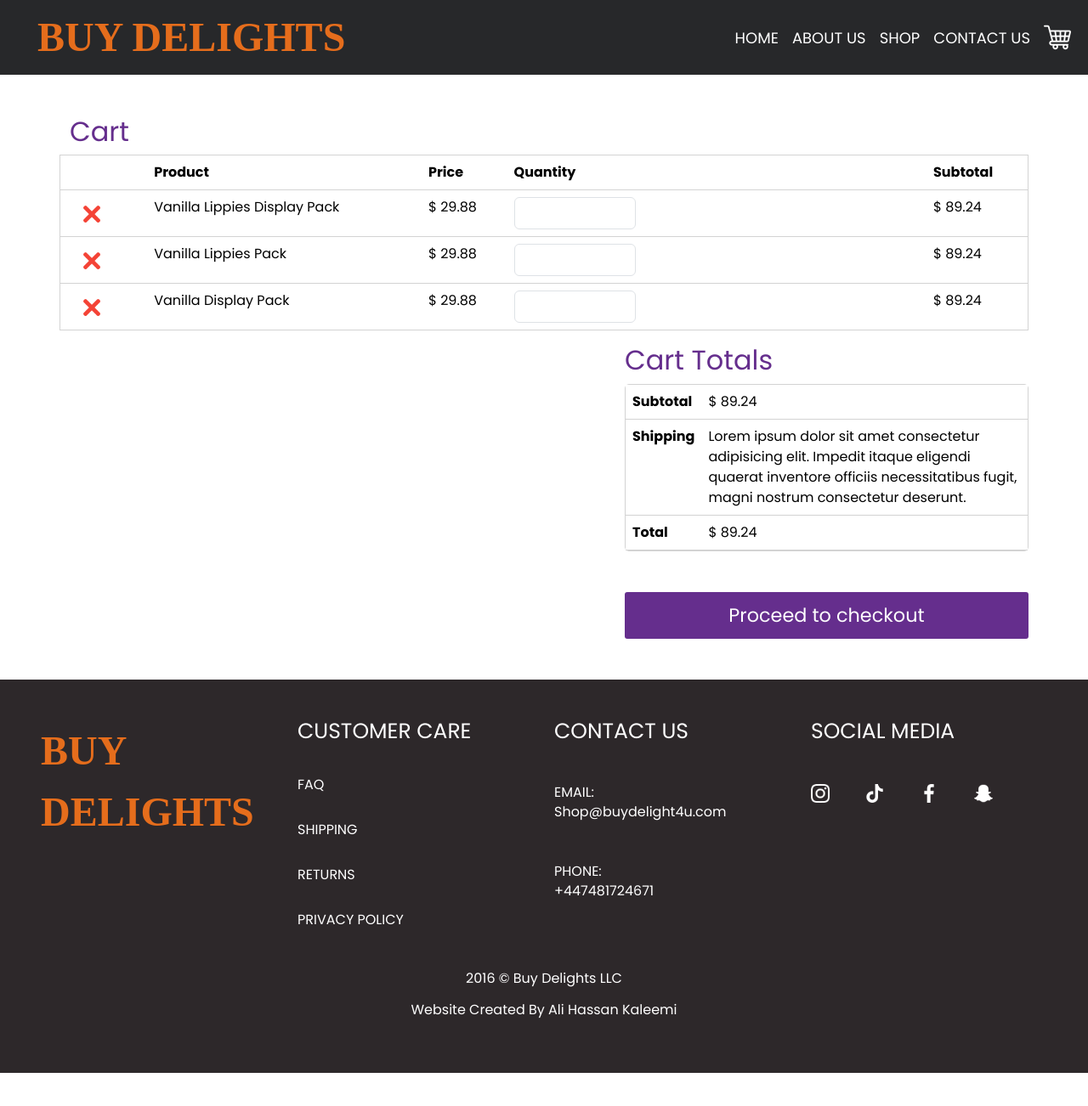
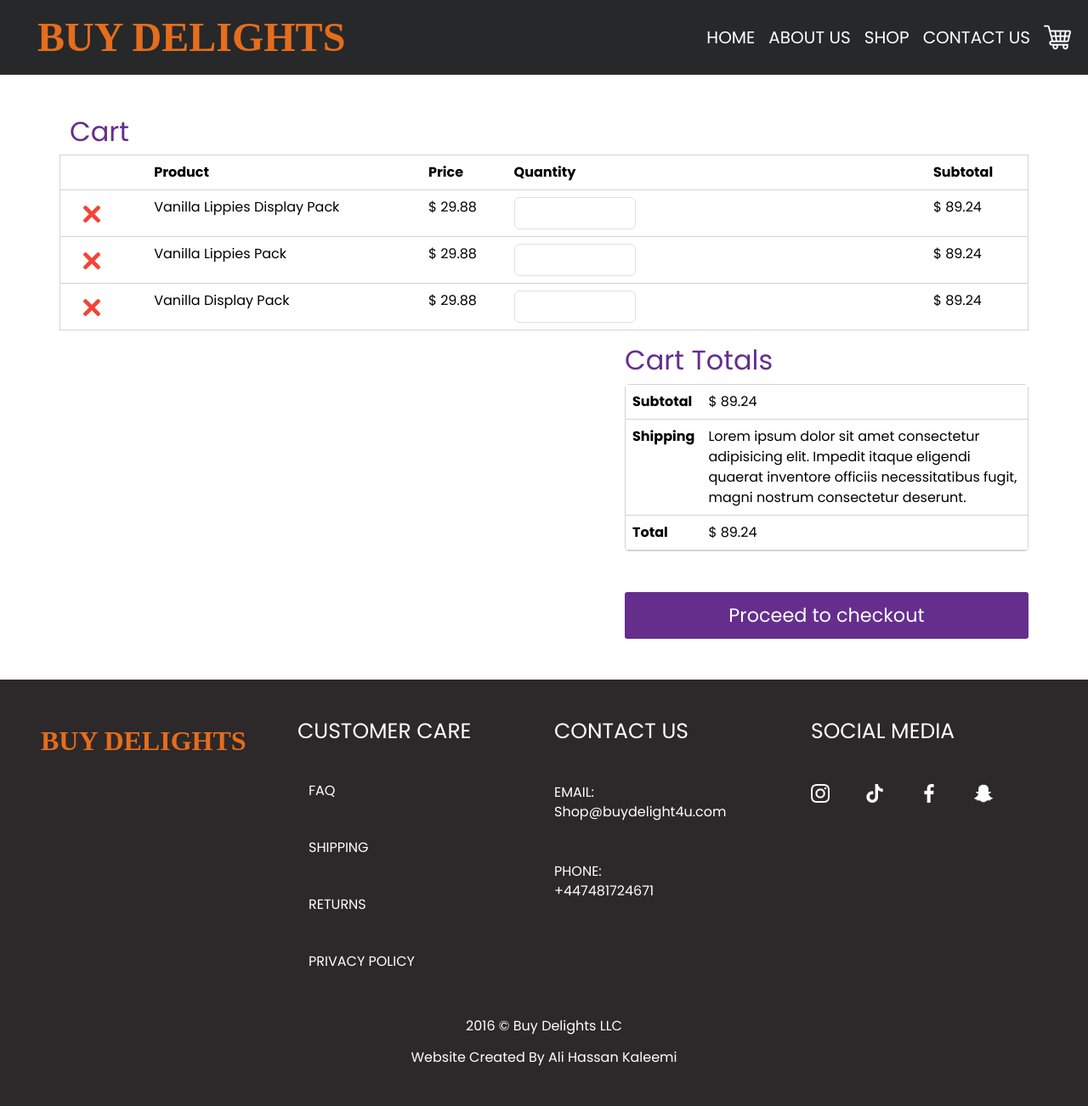
Before and after one commit to sahibzadahamza/online-store, an Angular app: page /cart in a window 1280 px wide. Shown: the top 1302 px of the page at 85% size. Before the commit the page ends 1263 px from the top, so only its background shows below. Built offline with nearby package versions, Linux system fonts and the light colour scheme.

Commit message:
theme changed and many more changes

```diff
--- a/src/app/components/footer/footer.component.css
+++ b/src/app/components/footer/footer.component.css
@@ -8,9 +8,20 @@
 
     color: #e56d1c;
     text-decoration: none;
-    font-size: 3rem;
+    font-size: 2rem;
     font-weight: 600;
     font-family: cursive;
+}
+.btn{
+    display: flex;
+    justify-content: flex-start;
+    width: fit-content;
+    text-decoration: none;
+    color: white;
+    font-size: 16px;
+    line-height: 21px;
+    font-weight: 500;
+    cursor: pointer;
 }
 .head{
     font-size: 25px;
@@ -50,6 +61,9 @@ label{
     justify-content: center;
 }
 @media screen and (max-width:992px){
+    .logoanchor{
+        font-size: 2rem;
+    }
     .head{
         font-size: 17px;
         line-height: 25px;
--- a/src/app/components/footer/footer.component.html
+++ b/src/app/components/footer/footer.component.html
@@ -7,10 +7,10 @@
         <div class="col-md-3">
             <h2 class="head">CUSTOMER CARE</h2>
             <div class="linkdiv">
-                <a href="" class="link margin" routerLink="customercare/faq">FAQ</a>
-                <a href="" class="link margin" routerLink="customercare/shipping">SHIPPING</a>
-                <a href="" class="link margin" routerLink="customercare/returns">RETURNS</a>
-                <a href="" class="link margin" routerLink="customercare/privacy-policy">PRIVACY POLICY</a>
+                <button href="" class="btn link margin" (click)="gotofaq()">FAQ</button>
+                <button href="" class="btn link margin" (click)="gotoshipping()">SHIPPING</button>
+                <button href="" class="btn link margin" (click)="gotoreturns()">RETURNS</button>
+                <button href="" class="btn link margin" (click)="gotoprivacy()">PRIVACY POLICY</button>
 
             </div>
         </div>
--- a/src/app/components/footer/footer.component.ts
+++ b/src/app/components/footer/footer.component.ts
@@ -1,4 +1,5 @@
 import { Component } from '@angular/core';
+import { Router } from '@angular/router';
 
 @Component({
   selector: 'app-footer',
@@ -6,5 +7,19 @@ import { Component } from '@angular/core';
   styleUrls: ['./footer.component.css']
 })
 export class FooterComponent {
+constructor(private router:Router){}
 
+gotofaq(){
+  this.router.navigate(['/customercare/faq'])
+  console.log("this is faq")
 }
+gotoshipping(){
+  this.router.navigate(['/customercare/shipping'])
+}
+gotoreturns(){
+  this.router.navigate(['/customercare/returns'])
+}
+gotoprivacy(){
+  this.router.navigate(['/customercare/privacy-policy'])
+}
+}
--- a/src/app/components/navbar/navbar.component.css
+++ b/src/app/components/navbar/navbar.component.css
@@ -65,7 +65,9 @@
     padding-left: 2rem;
 }
 @media screen and (max-width:1024px) and (min-width:769px) {
-
+   .logoanchor{
+    font-size: 2rem;
+   }
 
     .btn {
         font-size: 12px;
@@ -101,7 +103,9 @@
     .logo {
         padding-left: 8px
     }
-
+.logoanchor{
+    font-size: 2rem;
+}
     .navresponse {
         display: block;
         justify-content: space-between;
@@ -150,6 +154,7 @@
 
     .logoanchor{
         padding-left: 0px;
+        font-size: 2rem;
     }
 .logo{
     width: 50%;
--- a/src/app/components/navbar/navbar.component.html
+++ b/src/app/components/navbar/navbar.component.html
@@ -10,22 +10,22 @@
         <div class="navresponse ">
           <ul class="navbar-nav m-auto ">
             <li class="nav-item">
-              <a class="nav-link " aria-current="page" routerLink="/">HOME</a>
+              <button class="nav-link btn " aria-current="page" (click)="gotohome()">HOME</button>
             </li>
             <li class="nav-item">
-              <a class="nav-link" routerLink="main/about-us">ABOUT US</a>
+              <button class="nav-link btn" (click)="gotoaboutus()">ABOUT US</button>
             </li>
             <li class="nav-item">
-              <a class="nav-link" routerLink="categories" >SHOP</a>
+              <button class="nav-link btn" (click)=" gotoshop()">SHOP</button>
             </li>
 
 
             <li class="nav-item">
-              <a class="nav-link " aria-current="page" routerLink="main/contactus">CONTACT US</a>
+              <button class="nav-link btn " aria-current="page" (click)="gotocontactus()">CONTACT US</button>
             </li>
 
               <li class="nav-item">
-                <a class="nav-link " aria-current="page" routerLink="cart"><img src="../../../assets/icons/shopping-cart.png" alt=""></a>
+                <button class="nav-link btn " aria-current="page" (click)=" gotocart()"><img src="../../../assets/icons/shopping-cart.png" alt=""></button>
               </li>
           </ul>
         </div>
--- a/src/app/components/navbar/navbar.component.ts
+++ b/src/app/components/navbar/navbar.component.ts
@@ -1,4 +1,5 @@
 import { Component } from '@angular/core';
+import { Router } from '@angular/router';
 
 @Component({
   selector: 'app-navbar',
@@ -6,5 +7,21 @@ import { Component } from '@angular/core';
   styleUrls: ['./navbar.component.css']
 })
 export class NavbarComponent {
+  constructor(private router:Router){}
 
+  gotohome(){
+    this.router.navigate(['/'])
+  }
+  gotoaboutus(){
+    this.router.navigate(['/main/about-us'])
+  }
+  gotocontactus(){
+    this.router.navigate(['/main/contactus'])
+  }
+  gotoshop(){
+    this.router.navigate(['/categories'])
+  }
+  gotocart(){
+    this.router.navigate(['/cart'])
+  }
 }
--- a/src/app/landingpage/home/home.component.css
+++ b/src/app/landingpage/home/home.component.css
@@ -102,6 +102,9 @@ img{
     justify-content: center;
     text-align: center;
 }
+.family{
+    font-family:  monospace !important;
+}
 .cartbtn{
     font-size: 22px;
     line-height: 45px;
@@ -158,6 +161,9 @@ img{
     color: #C9B6D3;
 }
 @media screen and (max-width:992px) and (min-width:501px){
+    .imagediv{
+        height: 25rem;
+    }
     .background {
         padding-top: 115px;
         padding-bottom: 80px;
@@ -190,6 +196,17 @@ img{
 }
 
 @media screen and (max-width:500px){
+    .imagediv{
+        height: 25rem;
+    }
+    .headtwotop {
+        font-size: 21px;
+        line-height: 30px;
+        font-weight: 600;
+        display: flex;
+        text-align: center;
+        justify-content: center;
+    }
     .sub{
         font-size: 20px;
         font-weight: 600;
--- a/src/app/landingpage/home/home.component.html
+++ b/src/app/landingpage/home/home.component.html
@@ -29,7 +29,7 @@
         <div class="row">
             <h1 class="heading">DISCOVER THE NEEDS WITH BUY DELIGHTS</h1>
 
-            <p class="para">
+            <p class="para family">
                 welcome to BuyDelights, your one-stop shop for groceries, high-quality mobile accessories, cosmetics,
                 and necessities for the car. Find a carefully chosen assortment of premium products that improve your
                 way of life. Savor the ease of safe online purchasing, quick delivery, and top-notch customer support.
--- a/src/styles.css
+++ b/src/styles.css
@@ -33,3 +33,8 @@
     color: black !important;
 
 }
+.navbar-toggler-icon {
+    background-image: url('../src/assets/icons/menu.png') !important;
+}
+/* .navbar-toggler {
+border: 1px solid lightgray !important;} */
```
Also changed, not shown: src/assets/icons/menu.png (added).
